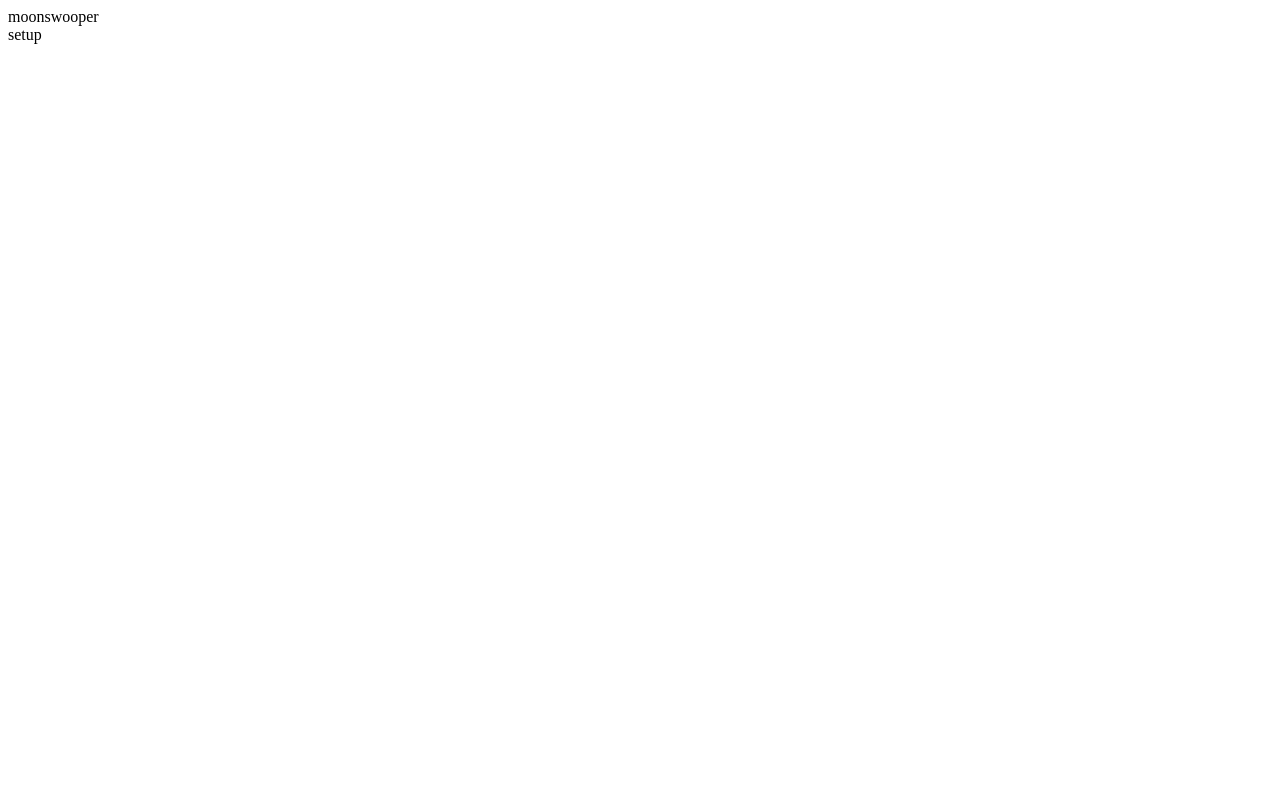
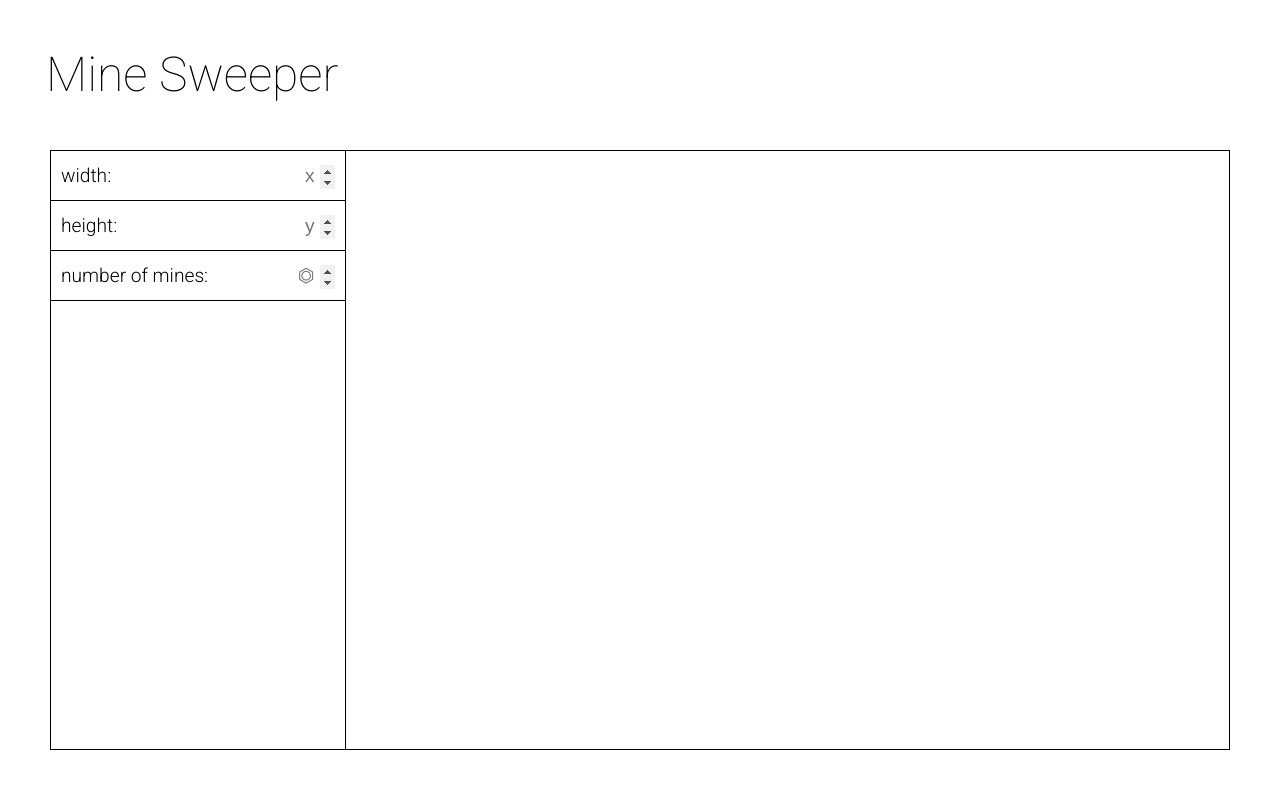
Before and after one commit to returningsam/minesweeper, a React app: page / in a window 1280 px wide. Built offline with nearby package versions, Linux system fonts and the light colour scheme.

Commit message:
some initial styling

```diff
--- a/src/actions/index.js
+++ b/src/actions/index.js
@@ -1,11 +1,18 @@
-let nextTodoId = 0
+export const updateWidth = (width) => ({
+    type: "UPDATE_GAME_WIDTH",
+    width,
+});
 
-export const setupSubmit = (width,height,numMines) => {({
-    type: "SETUP_SUBMIT",
-    width,
-    height,
+export const updateHeight = (height) => ({
+    type: "UPDATE_GAME_HEIGHT",
+    height
+});
+
+export const updateNumMines = (numMines) => ({
+    type: "UPDATE_NUM_MINES",
     numMines
-})}
+});
+
 
 export const selectSquare = (x,y) => ({
     type: "SELECT_SQUARE",
--- a/src/components/App.js
+++ b/src/components/App.js
@@ -5,9 +5,12 @@ import GameContainer from "../containers/GameContainer";
 import Header from "./Header";
 
 const App = (state) => (
-    <div>
+    <div className="grid">
         <Header />
-        {state.gameReady ? <GameContainer/> : <SetupContainer/>}
+        <div className="innerGrid">
+            <SetupContainer/>
+            <GameContainer/>
+        </div>
     </div>
 );
 
--- a/src/components/Game.css
+++ b/src/components/Game.css
@@ -0,0 +1,6 @@
+.gameCont {
+    grid-column: 2 / 5;
+    grid-row: 2 / 9;
+    background-color: #172d1e;
+    display: none !important;
+}
--- a/src/components/Game.js
+++ b/src/components/Game.js
@@ -1,8 +1,9 @@
 import React from "react";
-import PropTypes from "prop-types"
+import PropTypes from "prop-types";
+import "./Game.css";
 
-const Game = (gameData) => (
-    <div>
+const Game = (gameData, gameReady) => (
+    <div className={"gameCont card " + (gameReady ? "front" : "back")}>
         {JSON.stringify(gameData)}
     </div>
 );
@@ -10,7 +11,8 @@ const Game = (gameData) => (
 Game.propTypes = {
     gameData: PropTypes.arrayOf(
         PropTypes.arrayOf(PropTypes.number.isRequired).isRequired
-    ).isRequired
+    ),
+    gameReady: PropTypes.bool.isRequired
 }
 
 export default Game;
--- a/src/components/Header.css
+++ b/src/components/Header.css
@@ -0,0 +1,13 @@
+header {
+    grid-column: 2 / 3;
+    grid-row: 2 / 3;
+    display: grid;
+    grid-template-columns: repeat(var(--num-cols),var(--col-width));
+}
+
+header h1 {
+    line-height: 50px;
+    grid-column: 1 / 2;
+    margin-left: -4px;
+    white-space: nowrap;
+}
--- a/src/components/Header.js
+++ b/src/components/Header.js
@@ -1,9 +1,10 @@
 import React from "react";
-import PropTypes from "prop-types"
 import "./Header.css";
 
 const Header = () => (
-    <header>moonswooper</header>
+    <header>
+        <h1>Mine Sweeper</h1>
+    </header>
 );
 
 export default Header;
--- a/src/components/Setup.css
+++ b/src/components/Setup.css
@@ -0,0 +1,41 @@
+.setupCont .controlRow {
+    display: flex;
+    flex-direction: row;
+    justify-content: space-between;
+    padding: 10px;
+}
+
+.setupCont .controlRow div {
+    display: flex;
+    flex-direction: row;
+}
+
+.setupCont .controlRow div p {
+    display: flex;
+    flex-direction: column;
+    justify-content: center;
+    margin: 0;
+    padding: 0;
+}
+
+.setupCont input {
+    height: 100%;
+    margin: 0;
+    padding: 0;
+    border: none;
+    font-size: inherit;
+    outline: none;
+    margin: 0 5px;
+    font-weight: 300;
+    text-align: right;
+}
+
+.setupCont input::-webkit-inner-spin-button {
+    margin-left: 5px;
+    margin-bottom: -2px;
+    opacity: 1;
+}
+
+.setupCont input:last-of-type {
+    margin-right: 0;
+}
--- a/src/components/Setup.js
+++ b/src/components/Setup.js
@@ -1,10 +1,20 @@
 import React from "react";
-import PropTypes from "prop-types";
 import "./Setup.css";
 
-const Setup = () => (
-    <div>
-        setup
+const Setup = (gameReady, updateWidth , updateHeight , updateNumMines) => (
+    <div className="setupCont controlsCont">
+        <div className="controlRow">
+            <p className="controlLabel">width:</p>
+            <input name="width" onChange={updateWidth} placeholder="x" type="number" min="1" max="10"/>
+        </div>
+        <div className="controlRow">
+            <p className="controlLabel">height:</p>
+            <input name="height" onChange={updateHeight} placeholder="y" type="number" min="1" max="10"/>
+        </div>
+        <div className="controlRow">
+            <p className="controlLabel">number of mines: </p>
+            <input name="numMines" onChange={updateNumMines} placeholder="&#9187;" type="number" min="1" max="10"/>
+        </div>
     </div>
 );
 
--- a/src/containers/GameContainer.js
+++ b/src/containers/GameContainer.js
@@ -3,7 +3,8 @@ import Game from "../components/Game";
 import { gameEnd, selectSquare } from "../actions";
 
 const mapStateToProps = state => ({
-    gameData: state.gameData
+    gameData: state.gameData,
+    gameReady: state.gameReady
 });
 
 const mapDispatchToProps = dispatch => ({
--- a/src/containers/SetupContainer.js
+++ b/src/containers/SetupContainer.js
@@ -1,9 +1,15 @@
 import { connect } from "react-redux";
 import Setup from "../components/Setup";
-import { setupSubmit } from "../actions";
+import { updateWidth, updateHeight, updateNumMines } from "../actions";
+
+const mapStateToProps = state => ({
+    gameReady: state.gameReady
+})
 
 const mapDispatchToProps = dispatch => ({
-    sumbitSetup: () => {dispatch(setupSubmit)}
+    updateWidth: () => {dispatch(updateWidth)},
+    updateHeight: () => {dispatch(updateHeight)},
+    updateNumMines: () => {dispatch(updateNumMines)}
 })
 
 export default connect(
--- a/src/index.css
+++ b/src/index.css
@@ -1,5 +1,93 @@
-body {
+@import url('https://fonts.googleapis.com/css?family=Roboto:100,300,400,700');
+
+:root {
+    --row-height: 50px;
+    --num-rows: calc(100% / var(--row-height));
+    --num-cols: 4;
+    --col-width: calc(100%/var(--num-cols));
+}
+
+html, body {
     margin: 0;
     padding: 0;
-    font-family: sans-serif;
+    height: 100%;
+    width: 100%;
+    overflow: hidden;
+    font-family: 'Roboto', sans-serif;
 }
+
+#root {
+    height: 100%;
+    width: 100%;
+    overflow: hidden;
+}
+
+#root {
+    height: 100%;
+    width: 100%;
+    overflow: hidden;
+}
+
+.grid {
+    height: 100%;
+    width: 100%;
+    overflow: hidden;
+    display: grid;
+    grid-template-columns: 50px auto 50px;
+    grid-template-rows: 50px 50px 50px auto 50px;
+}
+
+.innerGrid {
+    display: grid;
+    grid-column: 2 / 3;
+    grid-row: 4 / 5;
+    overflow: hidden;
+    display: grid;
+    grid-template-columns: repeat(var(--num-cols),var(--col-width));
+    grid-template-rows: auto;
+    border: 1px solid black;
+}
+
+h1 {
+    margin: 0;
+    padding: 0;
+    font-size: 3rem;
+    font-weight: 100;
+    height: 100%;
+}
+
+h2 {
+    margin: 0;
+    padding: 0;
+    font-size: 2rem;
+    font-weight: normal;
+}
+
+.controlsCont {
+    grid-column: 1 / 2;
+    grid-row: 1 / 1;
+    border-right: 1px solid black;
+}
+
+.controlRow {
+    height: var(--row-height);
+    width: 100%;
+    border-bottom: 1px solid black;
+    box-sizing: border-box;
+    -moz-box-sizing: border-box;
+    -webkit-box-sizing: border-box;
+    font-weight: 300;
+    font-size: 1.2rem;
+}
+
+.controlLabel {
+    height: 100%;
+    width: auto;
+    margin: 0;
+    padding: 0;
+    border: none;
+    display: flex;
+    flex-direction: column;
+    justify-content: center;
+    white-space: nowrap;
+}
--- a/src/index.js
+++ b/src/index.js
@@ -4,6 +4,7 @@ import { Provider } from "react-redux";
 import { createStore } from "redux";
 import rootReducer from "./reducers";
 import AppContainer from "./containers/AppContainer";
+import "./index.css";
 
 const INITIAL_STATE = {
     gameData: null,
```
